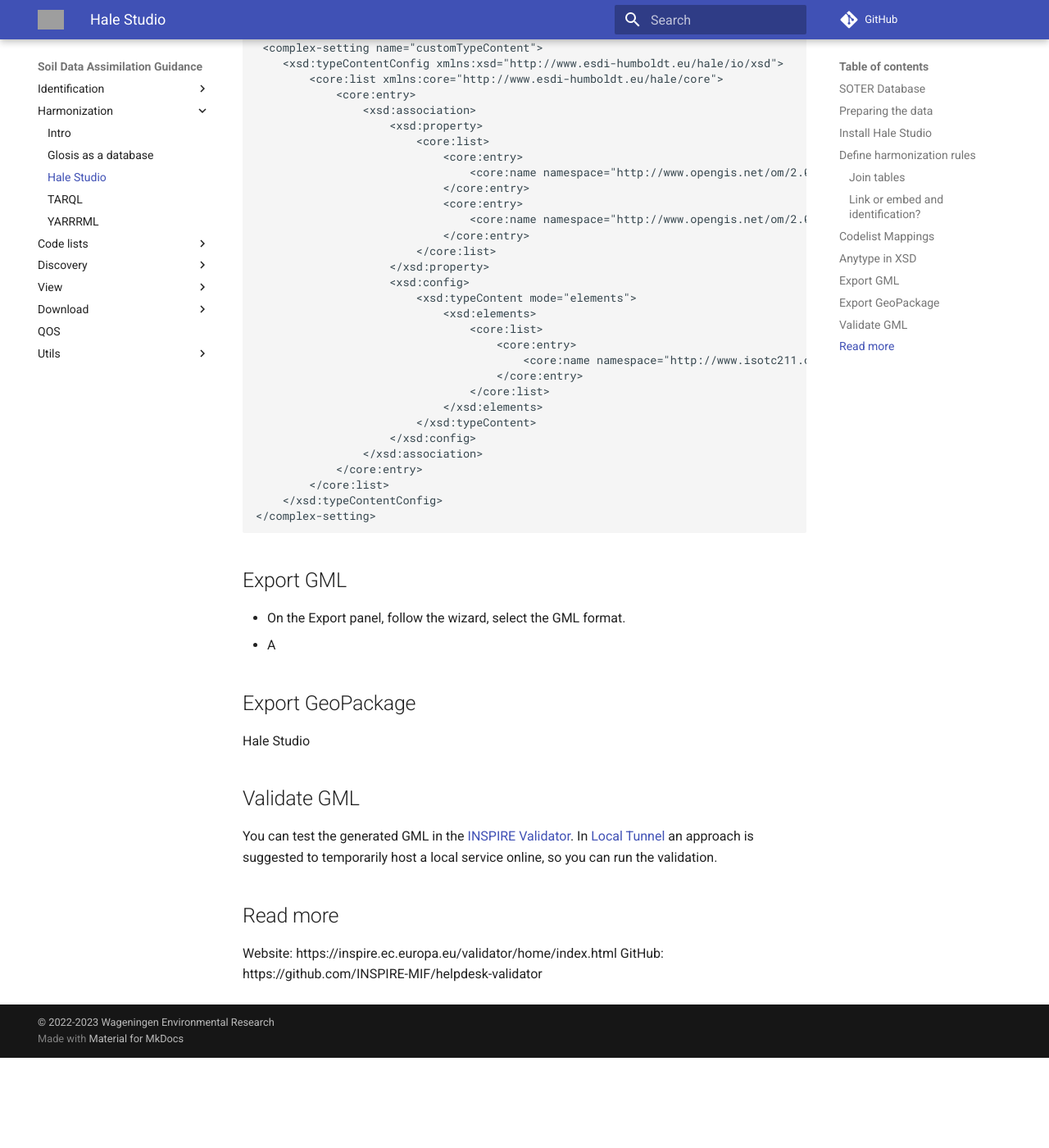
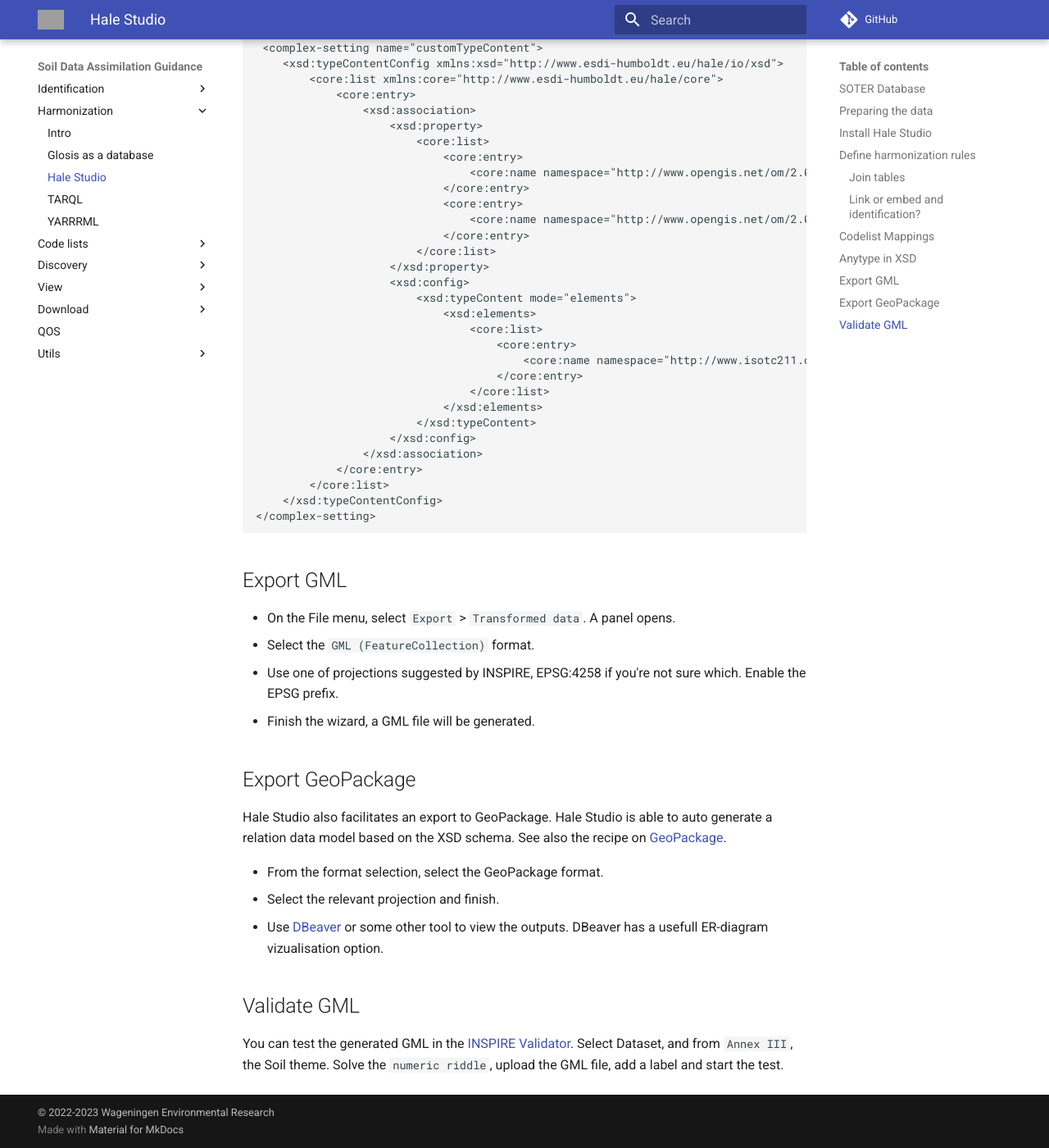
Before and after one commit to ejpsoil/soildata-assimilation-guidance, an MkDocs documentation site: the page built from docs/cookbook/hale-studio.md, in a window 1280 px wide and 1400 px high, scrolled down 8159 px. Shown: the whole window at 82% size. Built offline with MkDocs 1.6.1 and Material for MkDocs 9.7.7, drawn with Linux system fonts in a browser that asks for light colours; comment, search, counter and statistics services are not loaded; before the commit the page ends 9449 px from its top, so only the background shows below that; grey boxes are pictures that could not be loaded.

Commit message:
complete export options hale studio

```diff
--- a/docs/cookbook/hale-studio.md
+++ b/docs/cookbook/hale-studio.md
@@ -237,21 +237,20 @@
 
 ## Export GML
 
-- On the Export panel, follow the wizard, select the GML format.
-- A
-
+- On the File menu, select `Export` > `Transformed data`. A panel opens.
+- Select the `GML (FeatureCollection)` format.
+- Use one of projections suggested by INSPIRE, EPSG:4258 if you're not sure which. Enable the EPSG prefix.
+- Finish the wizard, a GML file will be generated.
 
 ## Export GeoPackage
 
-Hale Studio
+Hale Studio also facilitates an export to GeoPackage. Hale Studio is able to auto generate a relation data model based on the XSD schema. See also the recipe on [GeoPackage](./glosis-db.md).
 
+- From the format selection, select the GeoPackage format.
+- Select the relevant projection and finish.
+- Use [DBeaver](https://dbeaver.io) or some other tool to view the outputs. DBeaver has a usefull ER-diagram vizualisation option.
 
 ## Validate GML
 
 You can test the generated GML in the [INSPIRE Validator](https://inspire.ec.europa.eu/validator/test-selection/index.html).
-In [Local Tunnel](../utils/localtunnel.md) an approach is suggested to temporarily host a local service online, so you can run the validation.
-
-## Read more
-
-Website: https://inspire.ec.europa.eu/validator/home/index.html
-GitHub: https://github.com/INSPIRE-MIF/helpdesk-validator
+Select Dataset, and from `Annex III`, the Soil theme. Solve the `numeric riddle`, upload the GML file, add a label and start the test.
```
